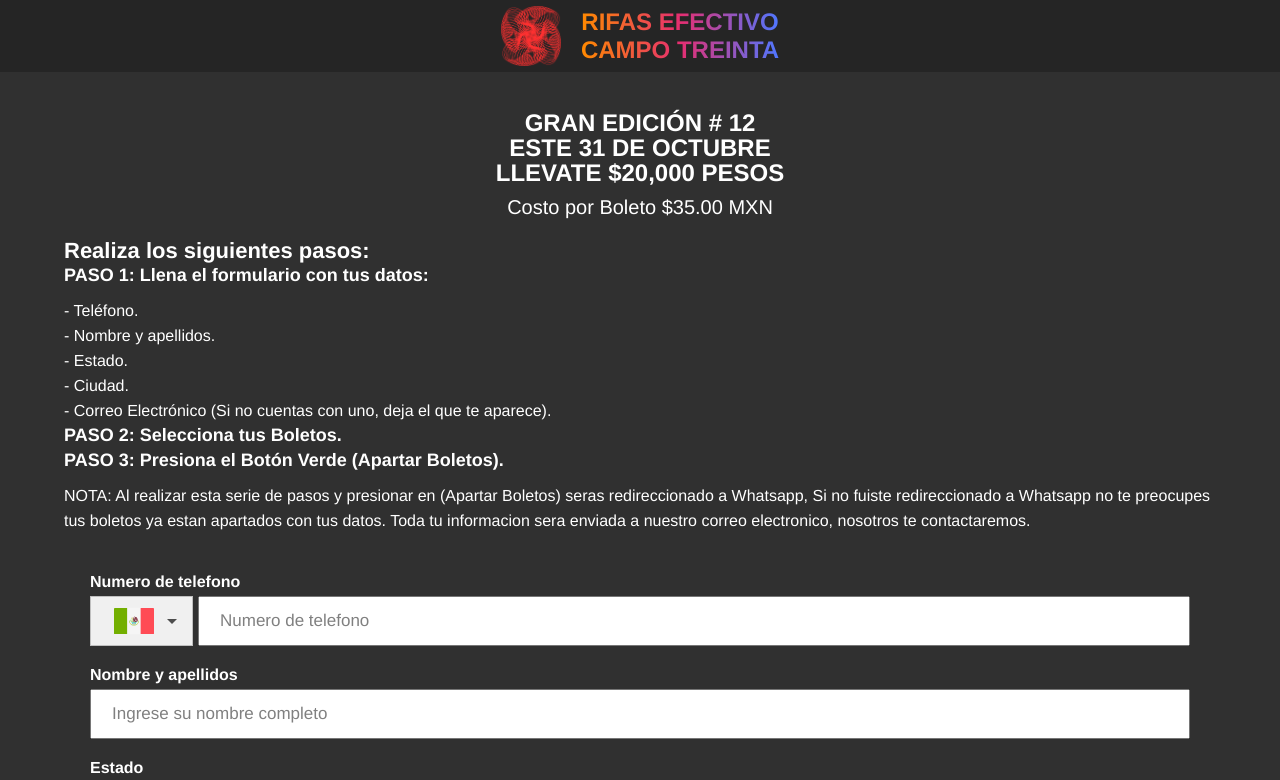
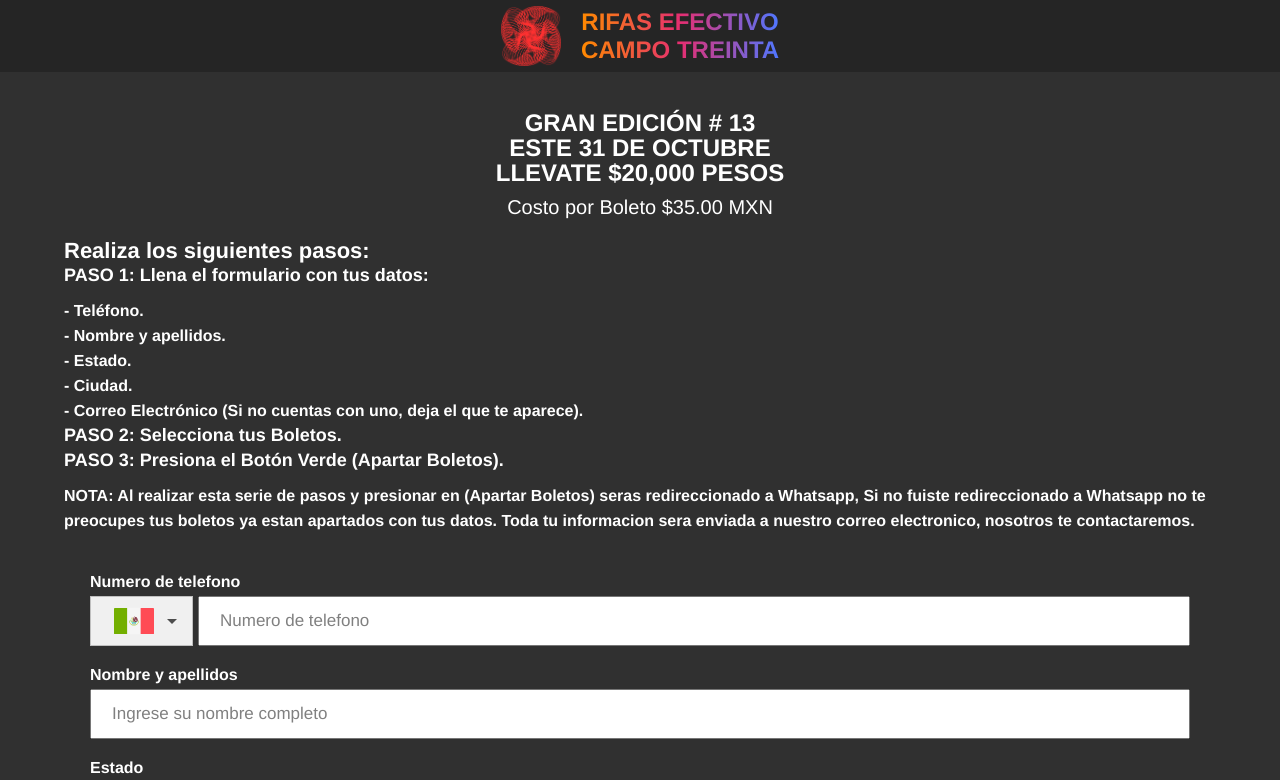
Before and after one commit to Albertosl2497/frontend, a React (Create React App) app: page / in a window 1280 px wide. Shown: the top 780 px of the page. Built offline with nearby package versions, Linux system fonts and the light colour scheme; no server answers.

Commit message:
Update HomePage.jsx

```diff
--- a/src/Pages/HomePage.jsx
+++ b/src/Pages/HomePage.jsx
@@ -6,7 +6,7 @@ import Footer from "../Components/Footer";
 function MainPageContent() {
   return (
     <div className="col" style={{ display: 'flex', flexDirection: 'column' }}>
-      <p className="bold" style={{ fontSize: '24px' }}>GRAN EDICIÓN # 12</p>
+      <p className="bold" style={{ fontSize: '24px' }}>GRAN EDICIÓN # 13</p>
       <p className="bold" style={{ fontSize: '24px' }}>ESTE 31 DE OCTUBRE</p>
       <p className="bold" style={{ fontSize: '24px' }}>LLEVATE $20,000 PESOS</p>
       <p style={{ fontSize: '20px' }}>Costo por Boleto $35.00 MXN</p>
@@ -22,7 +22,7 @@ function StepsToFollow() {
       <p className="bold" style={{ fontSize: '22px' }}>Realiza los siguientes pasos:</p>
       <p className="bold" style={{ fontSize: '18px' }}>
         PASO 1: Llena el formulario con tus datos:</p>
-      <p style={{ fontSize: '16px' }}>
+      <p style={{  fontWeight: 'bold', fontSize: '16px' }}>
         - Teléfono. <br />
         - Nombre y apellidos. <br />
         - Estado. <br />
@@ -33,7 +33,7 @@ function StepsToFollow() {
         PASO 2: Selecciona tus Boletos.               </p>
       <p className="bold" style={{ fontSize: '18px' }}>
         PASO 3: Presiona el Botón Verde (Apartar Boletos).     </p>
-      <p  style={{ fontSize: '16px' }}>
+      <p  style={{ fontWeight: 'bold', fontSize: '16px' }}>
         NOTA: Al realizar esta serie de pasos y presionar en (Apartar Boletos) seras redireccionado a Whatsapp,
         Si no fuiste redireccionado a Whatsapp no te preocupes tus boletos ya estan apartados con tus datos.
         Toda tu informacion sera enviada a nuestro correo electronico, nosotros te contactaremos.    </p>
```
